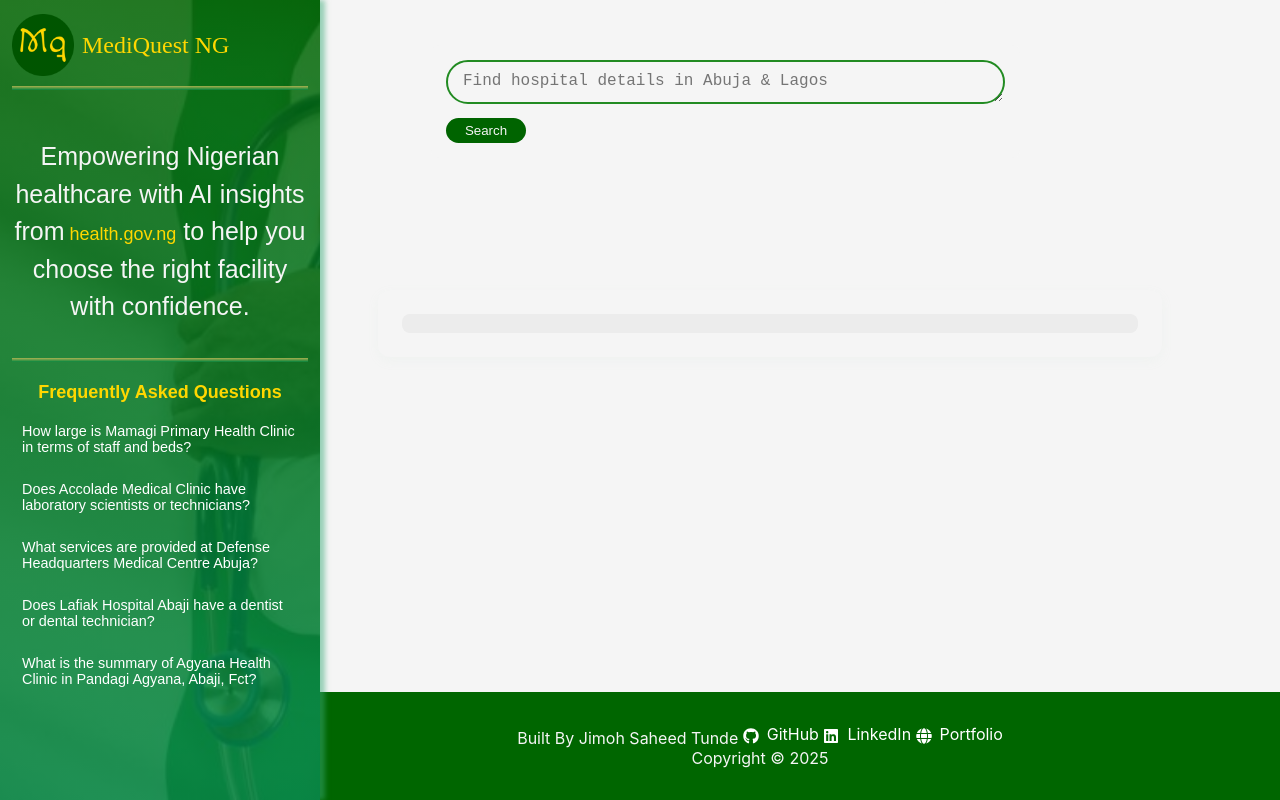
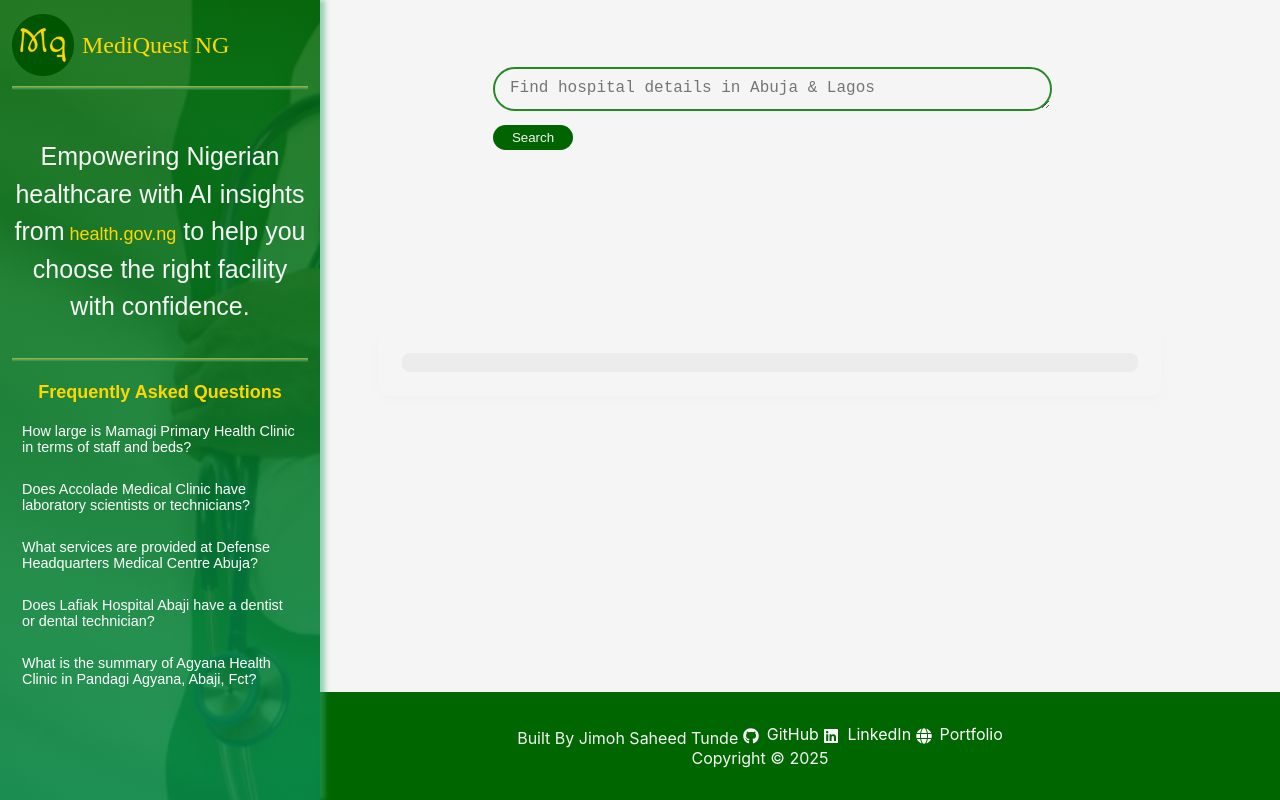
Before and after one commit to Saheed388/llm_frontend_project, a React (Vite) app: page / in a window 1280 px wide. Shown: the top 800 px of the page. Built offline with nearby package versions, Linux system fonts and the light colour scheme.

Commit message:
new commit

```diff
--- a/src/QueryInput.css
+++ b/src/QueryInput.css
@@ -94,9 +94,20 @@
   margin-top: 5px;
 }
 
+/* Desktop version */
 
+@media (min-width: 1025px) {
+  .query-container {
+    position: relative;   /* remove absolute to allow natural flow */
+    right: -170px;
+    margin: 10px auto;
+    width: 350px;
+    padding: 12px;
+    height: 5px;
+    margin-bottom: 100px
+  }
 
-
+}
 /* 📱 Mobile-friendly QueryInput */
 @media (max-width: 768px) {
   .query-container {
--- a/src/ResultsDisplay.css
+++ b/src/ResultsDisplay.css
@@ -29,7 +29,7 @@
 
 .result-item {
   padding: 1rem 1.25rem;
-  border: 1px solid #ddd;
+  border: 1px solid #F5F5F5;
   border-radius: 10px;
   background-color: #F5F5F5;
   transition: background-color 0.3s ease, border-color 0.3s ease;
@@ -110,7 +110,7 @@
 }
 
 .dark-mode .result-item:hover {
-  background-color: #333;
+  background-color: #F5F5F5;
 }
 
 .dark-mode .results-question {
@@ -134,6 +134,22 @@
   background-color: #444;
   color: #bbb;
 }
+
+@media (min-width: 1025px) {
+  .results-container {
+  max-width: 80%;
+  width: 100%;
+  margin: 1rem auto;
+  padding: 1.5rem;
+  background-color: #F5F5F5;
+  border-radius: 12px;
+  box-shadow: 0 4px 12px rgba(176, 212, 188, 0.08);
+  box-sizing: border-box;
+  transition: transform 0.3s ease;
+  margin-top: 50px
+}
+}
+
 
 /* Mobile-friendly Results Section (up to 768px) */
 /* Smaller Mobile Screens (up to 480px) */
--- a/src/components/QueryInput.jsx
+++ b/src/components/QueryInput.jsx
@@ -13,11 +13,10 @@ function QueryInput({ isDarkMode, onQuery, loading }) {
       await onQuery(query);
       setQuery(''); // Clear textarea after successful submission
     } catch (err) {
-      setError(err.message || '💡 Hmm, the request timed out. Don’t worry, just try again and we’ll get it sorted 👍');
+      setError('💡 Hmm, the request timed out. Don’t worry, just try again and we’ll get it sorted 👍');
     }
   };
 
-  // Prevent Enter key from adding newline in textarea, only submit
   const handleKeyPress = (e) => {
     if (e.key === 'Enter' && !e.shiftKey && !loading) {
       e.preventDefault(); // Prevent default Enter behavior (newline)
@@ -33,7 +32,6 @@ function QueryInput({ isDarkMode, onQuery, loading }) {
         <span className="query-title"></span> {/* Consider adding content or removing if unused */}
       </div>
       <div className="query-box">
-        {/* Fixed invalid self-closing p tag and unclear instruction */}
         <div className="query-input-wrapper">
           <textarea
             id="query-input"
@@ -41,15 +39,15 @@ function QueryInput({ isDarkMode, onQuery, loading }) {
             placeholder="Find hospital details in Abuja & Lagos"
             value={query}
             onChange={(e) => setQuery(e.target.value)}
-            onKeyPress={handleKeyPress} // Use dedicated handler for keypress
+            onKeyPress={handleKeyPress}
             disabled={loading}
-            rows={4} // Added for better UX, adjust as needed
+            rows={4}
           />
         </div>
         <div className="query-actions">
           <button
             className="query-button"
-            onClick={handleQuerySubmit} // Simplified, no need for inline condition
+            onClick={handleQuerySubmit}
             disabled={loading}
           >
             {loading ? 'Processing...' : 'Search'}
```
